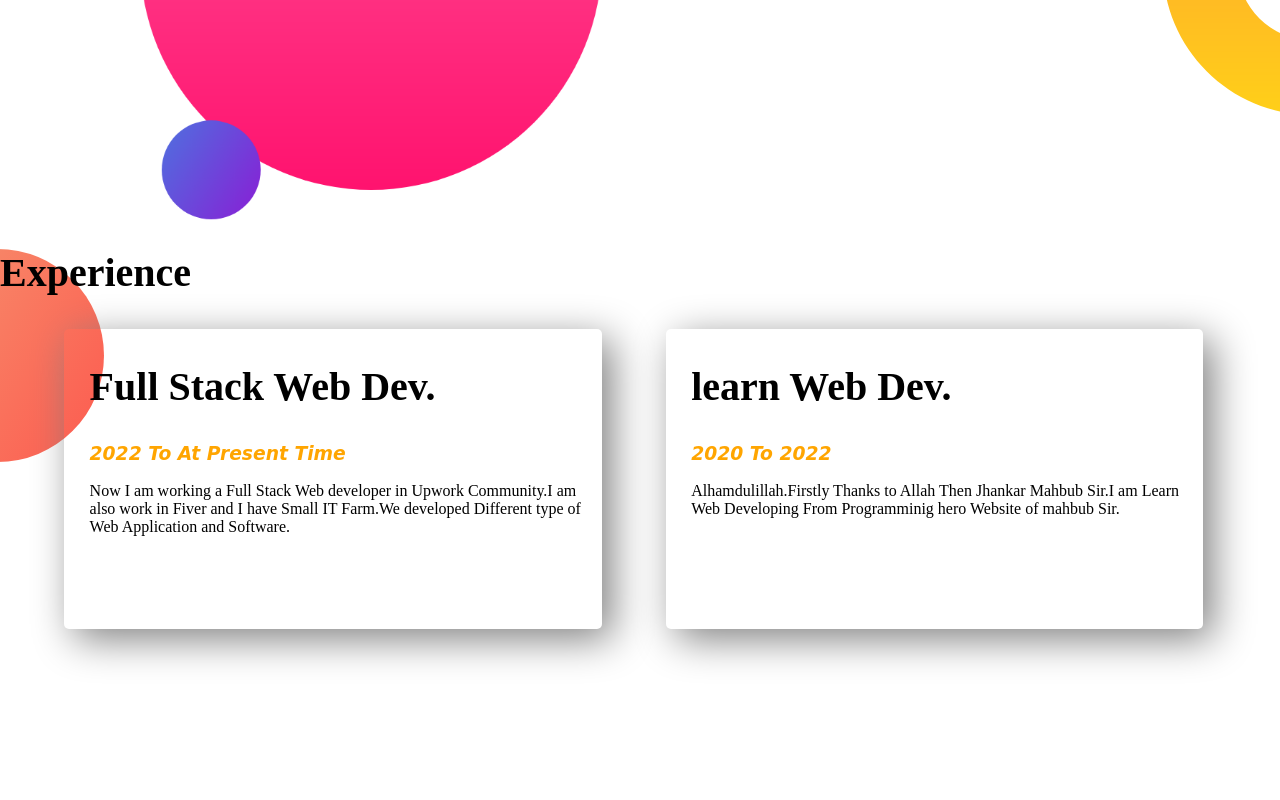
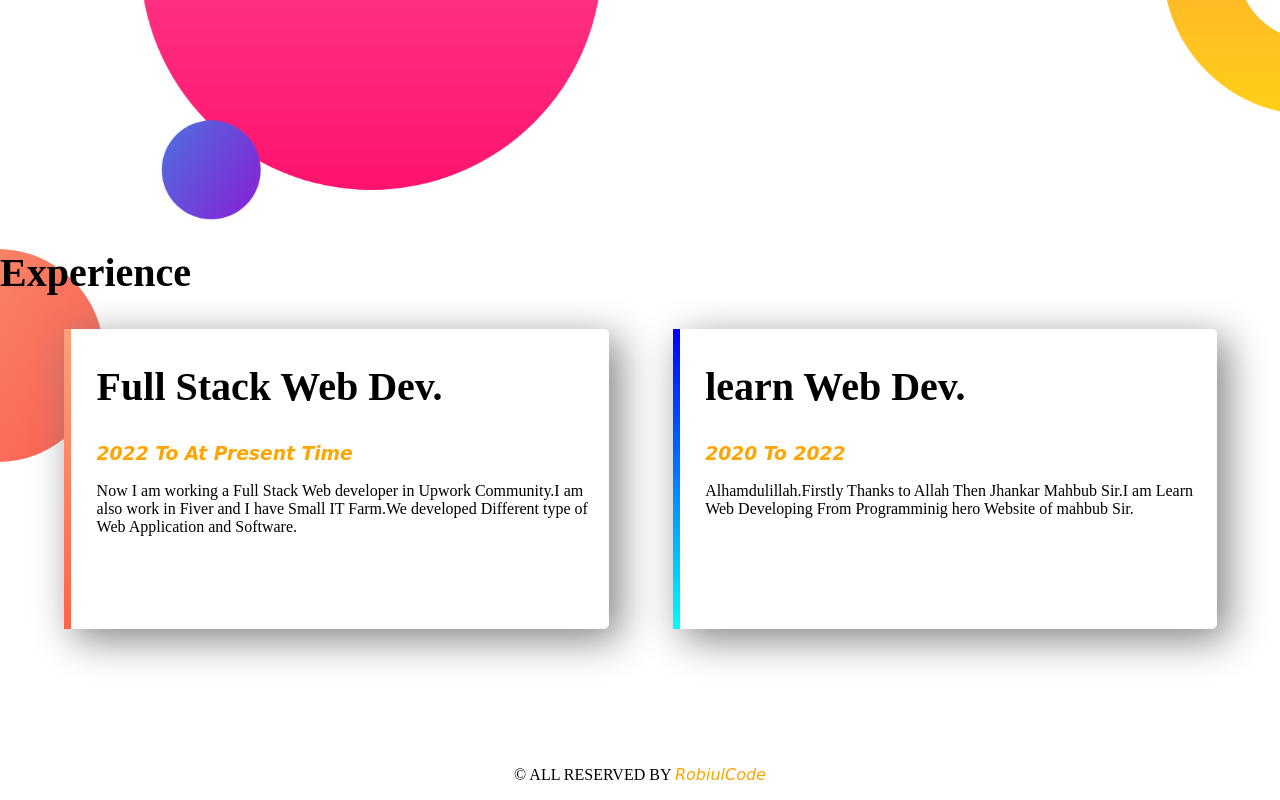
Before and after one commit to RobiulCode/Portfolio-single-page, a plain HTML site: page index.html in a window 1280 px wide. Shown: the part 784-1584 px from the top of the page. Before the commit the page ends 1533 px from the top, so only its background shows below. Drawn offline with Linux system fonts and the light colour scheme; a web font is replaced by a local one.

Commit message:
Ready to Publish

```diff
--- a/index.html
+++ b/index.html
@@ -50,7 +50,7 @@
     </section>
     <section class="experience">
       <h2>Experience</h2>
-      <div class="half-width single-experience">
+      <div class="half-width single-experience" id="Full-stack">
         <h2>Full Stack Web Dev.</h2>
         <h3 class="highlight-text">2022 To At Present Time</h3>
         <p>
@@ -59,7 +59,7 @@
           type of Web Application and Software.
         </p>
       </div>
-      <div class="half-width single-experience">
+      <div class="half-width single-experience" id="learn-web">
         <h2>learn Web Dev.</h2>
         <h3 class="highlight-text">2020 To 2022</h3>
         <p>
@@ -68,5 +68,8 @@
         </p>
       </div>
     </section>
+    <footer>
+      <p>© ALL RESERVED BY <span class="highlight-text">RobiulCode</span></p>
+    </footer>
   </body>
 </html>
--- a/main.css
+++ b/main.css
@@ -50,4 +50,18 @@ h2 {
   box-shadow: 10px 10px 40px gray;
   border-radius: 5px;
   height: 60%;
+  background: white;
 }
+#Full-stack {
+  border-left: 7px solid;
+  border-image: linear-gradient(180deg, lightsalmon, tomato);
+  border-image-slice: 1;
+}
+#learn-web {
+  border-left: 7px solid;
+  border-image: linear-gradient(180deg, blue, cyan);
+  border-image-slice: 1;
+}
+footer p {
+  text-align: center;
+}
```
